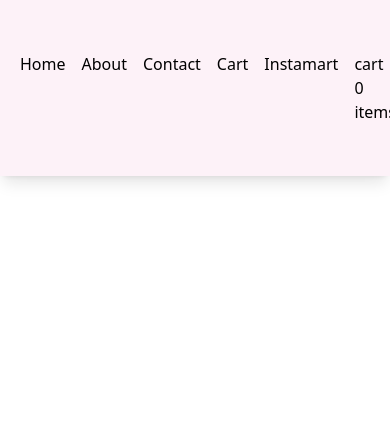
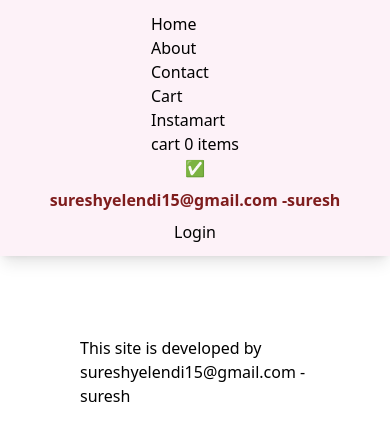
Before and after one commit to yelendisuresh/Namaste-React, a React (Vite) app: page /restaurant/1 in a window 390 px wide. Shown: the top 440 px of the page. Built offline with nearby package versions, Linux system fonts and the light colour scheme; no server answers.

Commit message:
resposive added

```diff
--- a/src/components/Body.js
+++ b/src/components/Body.js
@@ -114,7 +114,7 @@ const Body = () => {
         </button>
       </div> */}
       <div
-        className="container mx-auto py-4 grid grid-cols-auto gap-1  md:grid-cols-3 lg:grid-cols-5 sm:grid-col-2"
+        className="container mx-auto py-4 grid grid-cols-auto gap-1  md:grid-cols-2 lg:grid-cols-5 sm:grid-col-2"
         data-testid="resturant-list"
       >
         {filteredRestaurants.length === 0 ? (
--- a/src/components/Header.js
+++ b/src/components/Header.js
@@ -10,7 +10,7 @@ import UserContext from "../utils/UserContext";
 const Title = () => (
   <a href="/">
     <img
-      className="logo w-24  place-items-center"
+      className="logo w-24  place-items-center hidden md:block"
       width={"30px"}
       data-testid="logo"
       alt="logo"
@@ -30,12 +30,13 @@ const Header = () => {
 
   return (
     <div
-      className="flex justify-between items-center bg-pink-50 shadow-lg
-     sm:bg-blue-50 md:bg-yellow-50 fixed top-0 left-0 right-0 p-3 z-10"
+      className="flex  flex-col justify-between items-center bg-pink-50 shadow-lg
+     sm:bg-blue-50 md:bg-yellow-50  top-0 left-0 right-0 p-3 z-10
+     sm:flex-row "
     >
       <Title />
       <div className="nav-items">
-        <ul className="flex py-10">
+        <ul className="flex  flex-col  md:py-10  sm:flex-row md:flex-row lg:flex-row xl:flex-row 2xl:flex-row ">
           <li className="px-2">
             <Link to="/">Home</Link>
           </li>
@@ -58,7 +59,7 @@ const Header = () => {
         </ul>
       </div>
       <h1 data-testid="online-status">{isOnline ? "✅" : "🔴"}</h1>
-      <span className="p-10 font-bold text-red-900">
+      <span className="p-2  sm:py-4 md:py-10 font-bold text-red-900">
         {email} -{name}
       </span>
       {isLoggedIn ? (
--- a/src/components/ResturantMenu.js
+++ b/src/components/ResturantMenu.js
@@ -31,7 +31,10 @@ const RestaurantMenu = () => {
     <Shimmer />
   ) : (
     <div className="mt-40">
-      <div className="flex justify-evenly  text-white  items-center bg-gray-900">
+      <div
+        className="flex  flex-col items-center justify-evenly text-white bg-gray-900
+      sm:flex-row md:flex-column "
+      >
         <img
           className="w-96 m-2"
           src={IMG_CDN_URL + restaurant?.cloudinaryImageId}
@@ -56,7 +59,7 @@ const RestaurantMenu = () => {
           {Object.values(restaurant?.menu?.items).map((item) => (
             <li
               key={item.id}
-              className="flex border-b py-3 overflow-wrap-break-word"
+              className="flex  flex-col sm:flex-row border-b py-3 overflow-wrap-break-word"
             >
               <div>
                 <p className="my-2 w-96  ">{item.name}</p>
```
